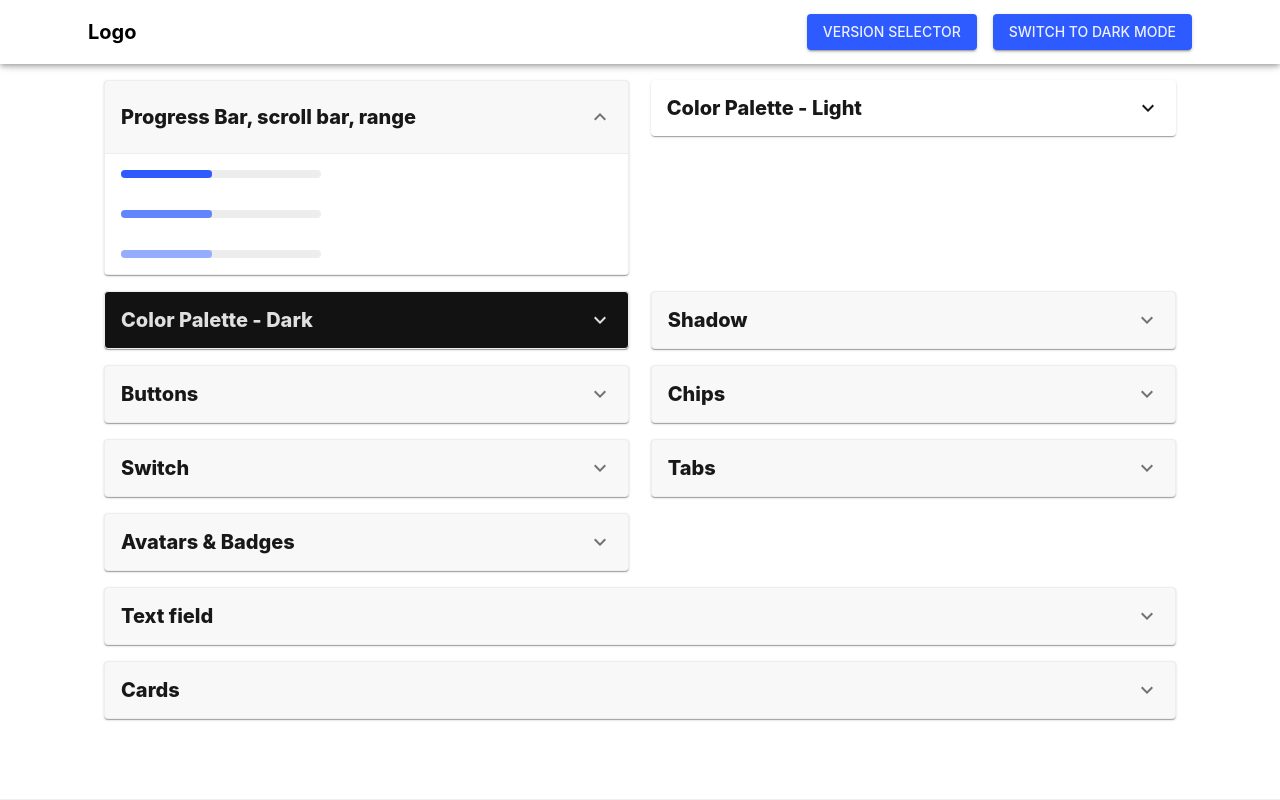
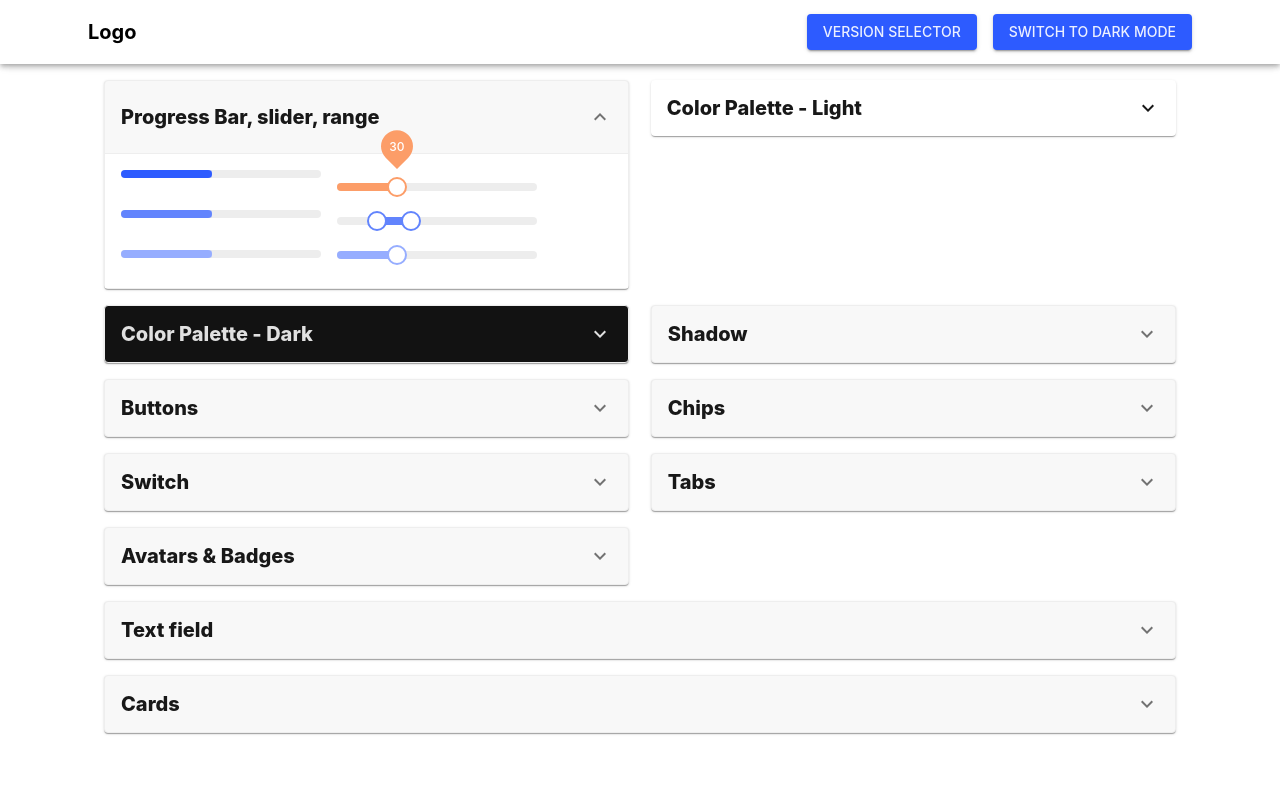
Before and after one commit to Yuki-kykyky/layout-demos, a Next.js app: page / in a window 1280 px wide. Shown: the top 800 px of the page. Built offline with nearby package versions, Linux system fonts and the light colour scheme.

Commit message:
feat: slider list

```diff
--- /dev/null
+++ b/app/common/styles/types.ts
@@ -0,0 +1,18 @@
+import { Theme } from "@mui/material";
+
+export enum ELevelType {
+  Primary = "Primary",
+  Secondary = "Secondary",
+  Tertiary = "Tertiary",
+}
+
+export const getColor = (type: ELevelType) => {
+  switch (type) {
+    case ELevelType.Primary:
+      return (theme: Theme) => theme.palette.primary.main;
+    case ELevelType.Secondary:
+      return (theme: Theme) => theme.palette.primary.light;
+    default:
+      return (theme: Theme) => theme.palette.violet.contrastText;
+  }
+};
--- a/app/common/ui/page2/woop/woop-progress.tsx
+++ b/app/common/ui/page2/woop/woop-progress.tsx
@@ -1,31 +1,14 @@
 import { LinearProgress, linearProgressClasses } from "@mui/material";
 import { Theme } from "@mui/material/styles";
 import React from "react";
-
-export enum ProgressBarType {
-  Primary = "Primary",
-  Secondary = "Secondary",
-  Tertiary = "Tertiary",
-}
-
+import { ELevelType, getColor } from "@/app/common/styles/types";
 export const WoopProgressBar = ({
   progress,
   type,
 }: {
   progress: number;
-  type: ProgressBarType;
+  type: ELevelType;
 }) => {
-  const getColor = (type: ProgressBarType) => {
-    switch (type) {
-      case ProgressBarType.Primary:
-        return (theme: Theme) => theme.palette.primary.main;
-      case ProgressBarType.Secondary:
-        return (theme: Theme) => theme.palette.primary.light;
-      case ProgressBarType.Tertiary:
-        return (theme: Theme) => theme.palette.violet.contrastText;
-    }
-  };
-
   return (
     <LinearProgress
       variant="determinate"
--- /dev/null
+++ b/app/common/ui/page2/woop/woop-slider.tsx
@@ -0,0 +1,72 @@
+import { Slider, styled, Theme } from "@mui/material";
+import { ELevelType, getColor } from "@/app/common/styles/types";
+import React from "react";
+
+const StyledSlider = styled(Slider)({
+  height: 8,
+  "& .MuiSlider-track": {
+    border: "none",
+  },
+  "& .MuiSlider-thumb": {
+    height: 20,
+    width: 20,
+    backgroundColor: "#fff",
+    border: "2px solid currentColor",
+    "&:focus, &:hover, &.Mui-active, &.Mui-focusVisible": {
+      boxShadow: "inherit",
+    },
+    "&::before": {
+      display: "none",
+    },
+  },
+  "& .MuiSlider-valueLabel": {
+    lineHeight: 1.2,
+    fontSize: 12,
+    background: "unset",
+    padding: 0,
+    width: 32,
+    height: 32,
+    borderRadius: "50% 50% 50% 0",
+    transformOrigin: "bottom left",
+    transform: "translate(50%, -100%) rotate(-45deg) scale(0)",
+    "&::before": { display: "none" },
+    "&.MuiSlider-valueLabelOpen": {
+      transform: "translate(50%, -100%) rotate(-45deg) scale(1)",
+    },
+    "& > *": {
+      transform: "rotate(45deg)",
+    },
+  },
+});
+
+export const WoopSlider = ({
+  value,
+  onChange,
+  color,
+  type = ELevelType.Primary,
+  valueLabelDisplay = "auto",
+}: {
+  value: number | number[];
+  onChange: (event: Event, value: number | number[]) => void;
+  color?: string;
+  type?: ELevelType;
+  valueLabelDisplay?: "auto" | "on" | "off";
+}) => {
+  return (
+    <StyledSlider
+      valueLabelDisplay={valueLabelDisplay}
+      value={value}
+      onChange={onChange}
+      sx={{
+        color: color || getColor(type),
+        "& .MuiSlider-rail": {
+          opacity: 1,
+          backgroundColor: (theme: Theme) => theme.palette.divider,
+        },
+        "& .MuiSlider-valueLabel": {
+          backgroundColor: color || getColor(type),
+        },
+      }}
+    />
+  );
+};
--- a/app/components/page2/progress-list.tsx
+++ b/app/components/page2/progress-list.tsx
@@ -1,9 +1,7 @@
-import {
-  WoopProgressBar,
-  ProgressBarType,
-} from "@/app/common/ui/page2/woop/woop-progress";
+import { WoopProgressBar } from "@/app/common/ui/page2/woop/woop-progress";
 import { Stack } from "@mui/material";
 import React, { useEffect, useState } from "react";
+import { ELevelType } from "@/app/common/styles/types";
 
 export const ProgressList = () => {
   const [progress, setProgress] = useState(0);
@@ -25,9 +23,9 @@ export const ProgressList = () => {
   }, []);
   return (
     <Stack gap={4} sx={{ width: "200px" }}>
-      <WoopProgressBar progress={progress} type={ProgressBarType.Primary} />
-      <WoopProgressBar progress={progress} type={ProgressBarType.Secondary} />
-      <WoopProgressBar progress={progress} type={ProgressBarType.Tertiary} />
+      <WoopProgressBar progress={progress} type={ELevelType.Primary} />
+      <WoopProgressBar progress={progress} type={ELevelType.Secondary} />
+      <WoopProgressBar progress={progress} type={ELevelType.Tertiary} />
     </Stack>
   );
 };
--- /dev/null
+++ b/app/components/page2/slider-list.tsx
@@ -0,0 +1,48 @@
+import { ColorPalette } from "@/app/common/styles/color-palette";
+import { ELevelType } from "@/app/common/styles/types";
+import { WoopSlider } from "@/app/common/ui/page2/woop/woop-slider";
+import { Stack } from "@mui/material";
+import React, { useState } from "react";
+
+export const SliderList = () => {
+  const [singleValue, setSingleValue] = useState<number>(30);
+  const [singleValueCopy, setSingleValueCopy] = useState<number>(30);
+  const [valuePair, setValuePair] = useState<number[]>([20, 37]);
+
+  const handleChange = (event: Event, newValue: number | number[]) => {
+    setValuePair(newValue as number[]);
+  };
+
+  const handleSingleChange = (event: Event, newValue: number | number[]) => {
+    setSingleValue(newValue as number);
+  };
+
+  const handleSingleChangeCopy = (
+    event: Event,
+    newValue: number | number[]
+  ) => {
+    setSingleValueCopy(newValue as number);
+  };
+
+  return (
+    <Stack sx={{ width: "200px" }}>
+      <WoopSlider
+        value={singleValue}
+        onChange={handleSingleChange}
+        color={ColorPalette.AccentOrange.accent2Secondary}
+        valueLabelDisplay="on"
+      />
+      <WoopSlider
+        value={valuePair}
+        onChange={handleChange}
+        type={ELevelType.Secondary}
+      />
+      <WoopSlider
+        value={singleValueCopy}
+        onChange={handleSingleChangeCopy}
+        type={ELevelType.Tertiary}
+        valueLabelDisplay="off"
+      />
+    </Stack>
+  );
+};
--- a/app/pages/woop-design-system.tsx
+++ b/app/pages/woop-design-system.tsx
@@ -21,8 +21,10 @@ import { SwitchList } from "../components/page2/switch-list";
 import TabList from "../components/page2/tab-list";
 import { TextFieldList } from "../components/page2/text-field-list";
 import React from "react";
+import { SliderList } from "../components/page2/slider-list";
+export function WoopDesignSystem() {
 
-export function WoopDesignSystem() {
+
   return (
     <Container maxWidth="xl">
       <Stack
@@ -40,7 +42,7 @@ export function WoopDesignSystem() {
           >
             <AccordionSummary expandIcon={<ExpandMoreIcon />}>
               <Typography variant="h6" fontWeight="800">
-                Progress Bar, scroll bar, range
+                Progress Bar, slider, range
               </Typography>
             </AccordionSummary>
             <AccordionDetails
@@ -50,7 +52,10 @@ export function WoopDesignSystem() {
                 borderTop: (theme) => `1px solid ${theme.palette.grey[200]}`,
               }}
             >
-              <ProgressList />
+              <Stack direction="row" spacing={2}>
+                <ProgressList />
+                <SliderList />
+              </Stack>
             </AccordionDetails>
           </Accordion>
         </Box>
--- a/app/theme.ts
+++ b/app/theme.ts
@@ -103,10 +103,10 @@ const darkTheme = createTheme({
       contrastText: ColorPaletteDark.AccentViolet.accent1Quaternary,
     },
     violet: {
-      main: ColorPaletteDark.AccentViolet.hoverState,
-      light: ColorPaletteDark.AccentViolet.accent1Primary,
-      dark: ColorPaletteDark.AccentViolet.clickState,
-      contrastText: ColorPaletteDark.AccentViolet.accent1Tertiary,
+      main: ColorPalette.AccentViolet.hoverState,
+      light: ColorPalette.AccentViolet.accent1Primary,
+      dark: ColorPalette.AccentViolet.clickState,
+      contrastText: ColorPalette.AccentViolet.accent1Tertiary,
     },
     secondary: {
       main: ColorPaletteDark.AccentOrange.accent2Primary,
```
